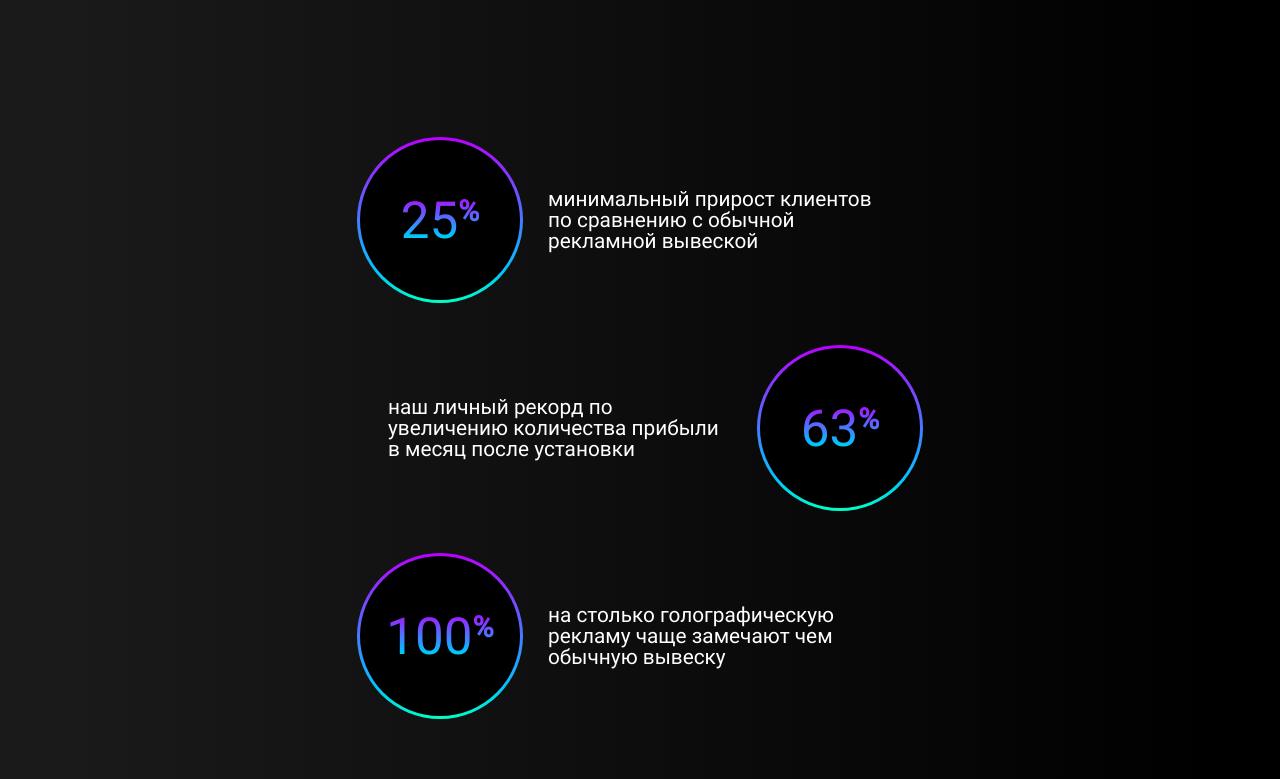
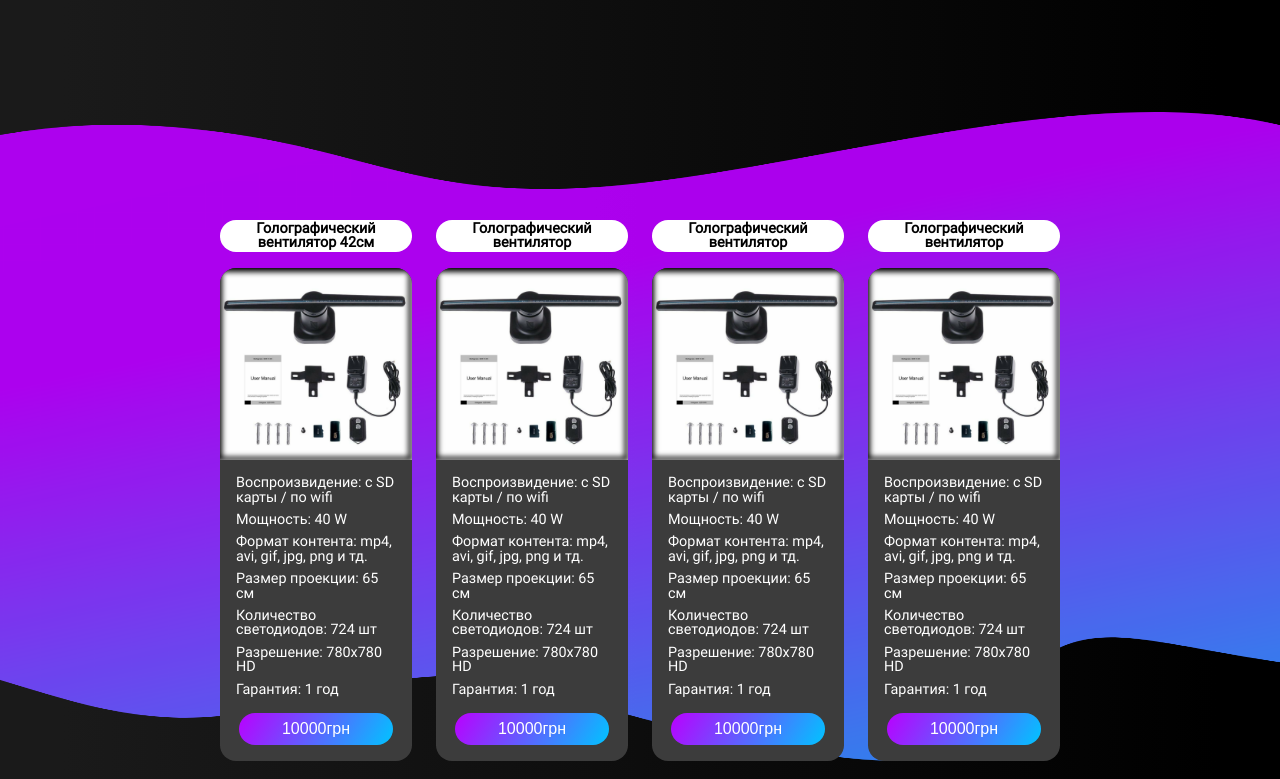
Before and after one commit to TarasMazurkevich/hologram.github.io, a website: page source/index.html in a window 1280 px wide. Shown: the part 1541-2320 px from the top of the page. Drawn offline with nearby package versions, Linux system fonts and the light colour scheme; files that its build step writes are made by us from their sources; a web font is replaced by a local one.

Commit message:
create section (products) : tvsy6520@gmail.com

```diff
--- a/source/index.html
+++ b/source/index.html
@@ -143,6 +143,78 @@
         </section>
 
 
+        <!-- PRODUCT -->
+        <section class="product">
+            <ul class="product__list">
+                <li class="product_item">
+                    <p class="product_name">Голографический вентилятор 42см</p>
+                    <div class="product__desc">
+                        <img src="img/png/holo42.png" alt="" class="product_img">
+                        <p class="product_text">
+                            <span>Воспроизвидение: с SD карты / по wifi</span>
+                            <span>Мощность: 40 W</span>
+                            <span>Формат контента: mp4, avi, gif, jpg, png и тд.</span>
+                            <span>Размер проекции: 65 см</span>
+                            <span>Количество светодиодов: 724 шт</span>
+                            <span>Разрешение: 780х780 HD</span>
+                            <span>Гарантия: 1 год</span>
+                        </p>
+                        <button class="product_btn">10000грн</button>
+                    </div>
+                </li>
+                <li class="product_item">
+                    <p class="product_name">Голографический вентилятор</p>
+                    <div class="product__desc">
+                        <img src="img/png/holo42.png" alt="" class="product_img">
+                        <p class="product_text">
+                            <span>Воспроизвидение: с SD карты / по wifi</span>
+                            <span>Мощность: 40 W</span>
+                            <span>Формат контента: mp4, avi, gif, jpg, png и тд.</span>
+                            <span>Размер проекции: 65 см</span>
+                            <span>Количество светодиодов: 724 шт</span>
+                            <span>Разрешение: 780х780 HD</span>
+                            <span>Гарантия: 1 год</span>
+                        </p>
+                        <button class="product_btn">10000грн</button>
+                    </div>
+                </li>
+                <li class="product_item">
+                    <p class="product_name">Голографический вентилятор</p>
+                    <div class="product__desc">
+                        <img src="img/png/holo42.png" alt="" class="product_img">
+                        <p class="product_text">
+                            <span>Воспроизвидение: с SD карты / по wifi</span>
+                            <span>Мощность: 40 W</span>
+                            <span>Формат контента: mp4, avi, gif, jpg, png и тд.</span>
+                            <span>Размер проекции: 65 см</span>
+                            <span>Количество светодиодов: 724 шт</span>
+                            <span>Разрешение: 780х780 HD</span>
+                            <span>Гарантия: 1 год</span>
+                        </p>
+                        <button class="product_btn">10000грн</button>
+                    </div>
+                </li>
+                <li class="product_item">
+                    <p class="product_name">Голографический вентилятор</p>
+                    <div class="product__desc">
+                        <img src="img/png/holo42.png" alt="" class="product_img">
+                        <p class="product_text">
+                            <span>Воспроизвидение: с SD карты / по wifi</span>
+                            <span>Мощность: 40 W</span>
+                            <span>Формат контента: mp4, avi, gif, jpg, png и тд.</span>
+                            <span>Размер проекции: 65 см</span>
+                            <span>Количество светодиодов: 724 шт</span>
+                            <span>Разрешение: 780х780 HD</span>
+                            <span>Гарантия: 1 год</span>
+                        </p>
+                        <button class="product_btn">10000грн</button>
+                    </div>
+                </li>
+            </ul>
+            <div class="product_wave"></div>
+        </section>
+
+
         <!-- ADVANTAGES -->
         <section class="advan">
             <article class="advan__wrap">
--- /dev/null
+++ b/source/scss/layout/product.scss
@@ -0,0 +1,129 @@
+.product {
+	position: relative;
+	display: flex;
+	justify-content: center;
+	align-items: center;
+
+	margin-top: 10rem;
+
+	@media screen and (min-width: 768px) {
+		margin-top: 15rem;
+	}
+
+	&__list {
+		display: flex;
+
+		padding-left: 235vw;
+		width: 999rem;
+
+		@media screen and (min-width: 768px) {
+			justify-content: center;
+
+			padding-left: 0;
+			width: 100%;
+		}
+	}
+
+	&_item {
+		display: flex;
+		flex-direction: column;
+		align-items: center;
+
+		width: 70vw;
+
+		@media screen and (min-width: 768px) {
+			width: 12rem;
+		}
+
+		&:not(:first-of-type) {
+			margin-left: 1.5rem;
+		}
+	}
+
+	&_name {
+		display: flex;
+		justify-content: center;
+		align-items: center;
+
+		border-radius: 1rem;
+		width: 100%;
+		height: 2rem;
+		padding: 1rem .15rem;
+
+		background-color: $white;
+
+		@include f-reg(.7rem);
+		font-weight: bold;
+		text-align: center;
+		color: #000;
+
+		@media screen and (min-width: 768px) {
+			font-size: .9rem;
+		}
+	}
+
+	&__desc {
+		overflow: hidden;
+		display: flex;
+		flex-direction: column;
+		align-items: center;
+
+		margin-top: 1rem;
+		border: {
+			top-right-radius: 1rem;
+			top-left-radius: 1rem;
+			bottom-right-radius: 1rem;
+			bottom-left-radius: 1rem;
+		}
+		background-color: #3C3C3C;
+	}
+
+	&_img {
+		width: 100%;
+	}
+
+	&_text {
+		display: flex;
+		flex-direction: column;
+
+		padding: 1rem;
+		width: 100%;
+
+		@include f-reg(.7rem);
+		color: white;
+
+		@media screen and (min-width: 768px) {
+			font-size: .9rem;
+		}
+
+		span {
+			&:not(:first-of-type) {
+				margin-top: .5rem;
+			}
+		}
+	}
+
+	&_btn {
+		@include btn(80%, 2rem, 1rem);
+		margin-bottom: 1rem;
+	}
+
+	&_wave {
+		position: absolute;
+		top: -20%;
+
+		width: 200%;
+		height: 150%;
+
+		background-image: url('../img/png/wave3.png');
+		background-size: 100% 100%;
+		background-repeat: no-repeat;
+
+		z-index: -1;
+
+		@media screen and (min-width: 768px) {
+			width: 150%;
+			height: 120%;
+		}
+	}
+}
--- a/source/scss/main.scss
+++ b/source/scss/main.scss
@@ -6,6 +6,7 @@
 
 @import 'layout/top';
 @import 'layout/desc';
+@import 'layout/product';
 @import 'layout/advan';
 @import 'layout/contacts';
 @import 'layout/footer';
```
Also changed, not shown: source/img/png/Path 363@2x.png (deleted), source/img/png/Path 364@2x.png (deleted), source/img/png/holo42.png (added), source/img/png/wave3.png (added).
